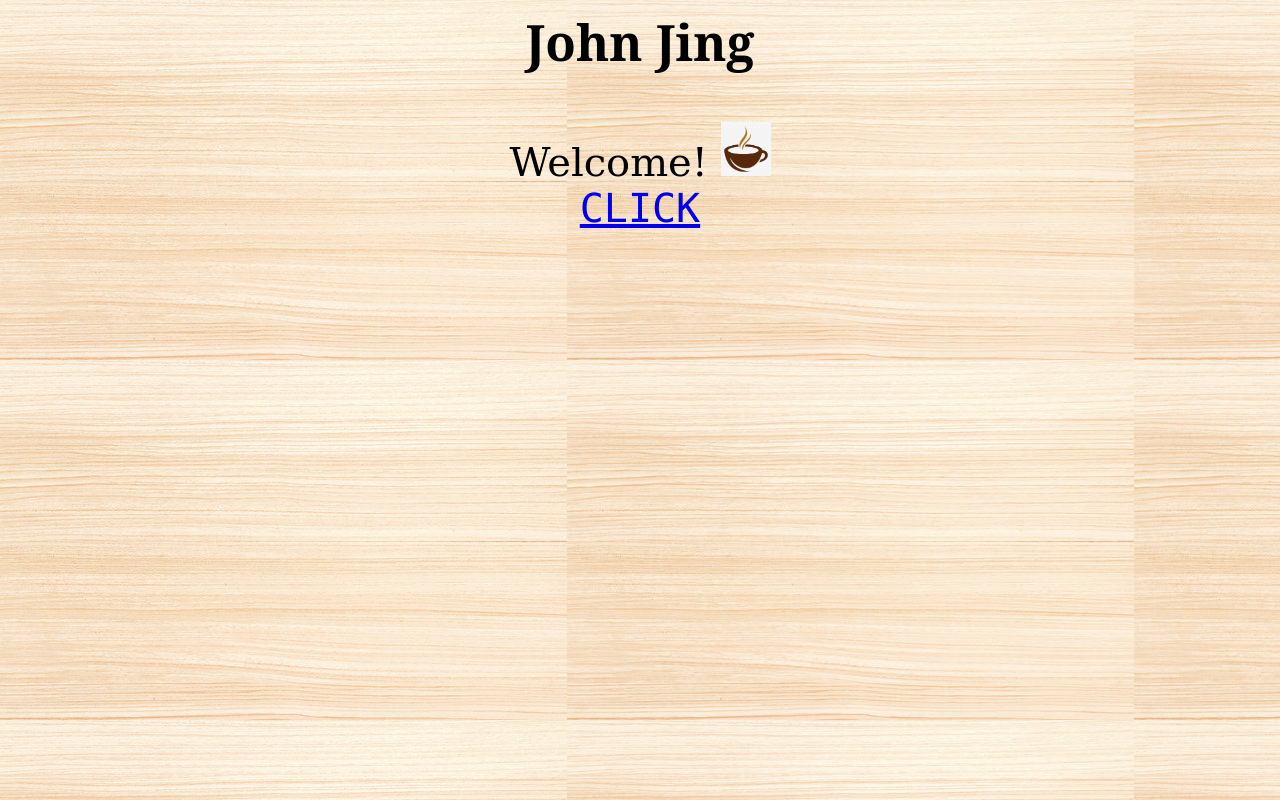
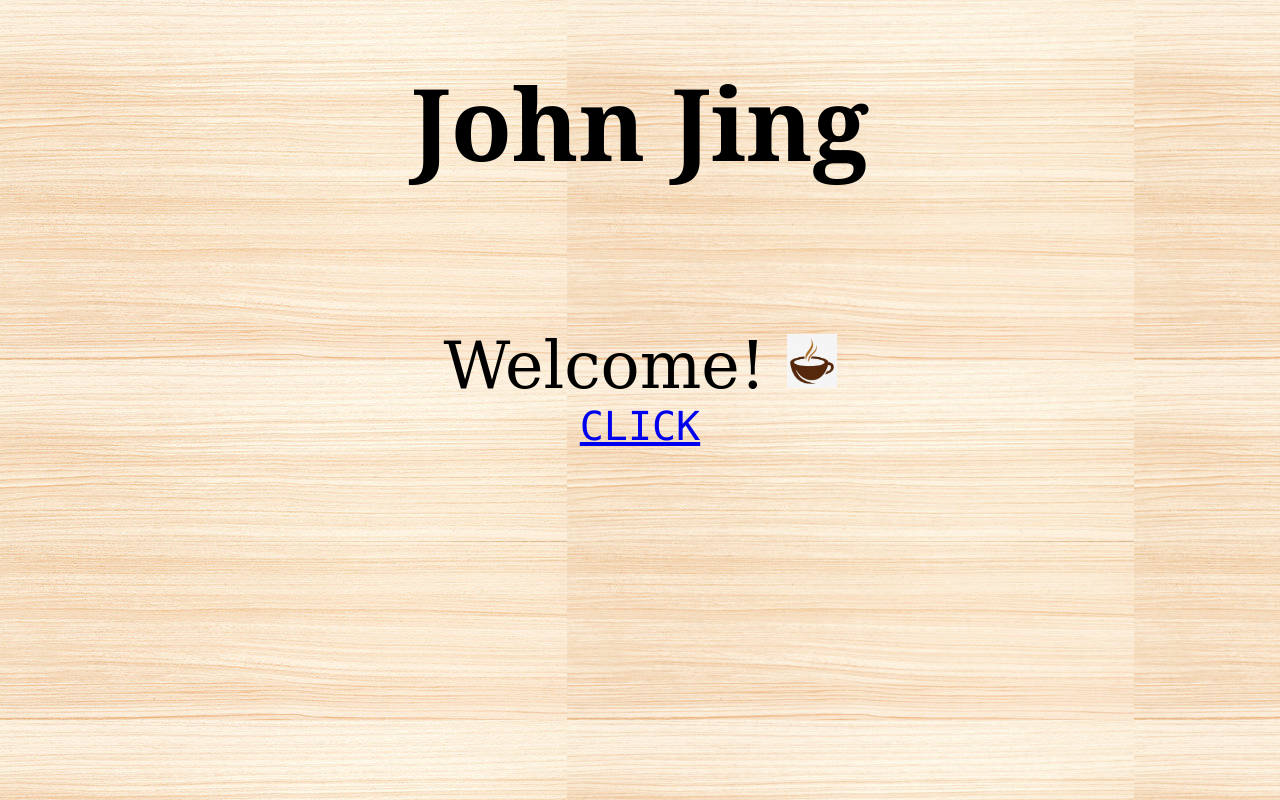
Before and after one commit to jingsd/mandy-jing, a plain HTML site: page index.html in a window 1280 px wide. Drawn offline with Linux system fonts and the light colour scheme.

Commit message:
Update index.html

```diff
--- a/index.html
+++ b/index.html
@@ -11,10 +11,13 @@ body {
 </style>
 </head>
 
-<body style="font-size: 40px; text-align: center; font-weight: normal; font-family: Consolas, 'Andale Mono', 'Lucida Console', 'Lucida Sans Typewriter', Monaco, 'Courier New', monospace;">
-<span style="font-family: Cambria, 'Hoefler Text', 'Liberation Serif', Times, 'Times New Roman', serif; font-style: normal; font-weight: bold; font-size: 50px;">John Jing</span>
+<body style="font-size: 40px; text-align: center; font-weight: normal; font-family: Consolas, 'Andale Mono', 'Lucida Console', 'Lucida Sans Typewriter', Monaco, 'Courier New', monospace; color: #000000;">
 <div>&nbsp;</div>
-<div><span style="font-family: Constantia, 'Lucida Bright', 'DejaVu Serif', Georgia, serif">Welcome!&nbsp;</span><img src="images/Coffee-logo-design-on-transparent-background-PNG.png" width="50" height="54" alt=""/></div>
+<span style="font-family: Cambria, 'Hoefler Text', 'Liberation Serif', Times, 'Times New Roman', serif; font-style: normal; font-weight: bold; font-size: 100px;">John Jing</span>
+<div>&nbsp;</div>
+<div>&nbsp;</div>
+<div>&nbsp;</div>
+<div><span style="font-family: Constantia, 'Lucida Bright', 'DejaVu Serif', Georgia, serif; font-size: 65px;">Welcome!&nbsp;</span><img src="images/Coffee-logo-design-on-transparent-background-PNG.png" width="50" height="54" alt=""/></div>
 <a href="https://www.youtube.com/watch?v=x0qcqPcEfoc">CLICK</a>
 <div>&nbsp;</div>
 </body>
```
